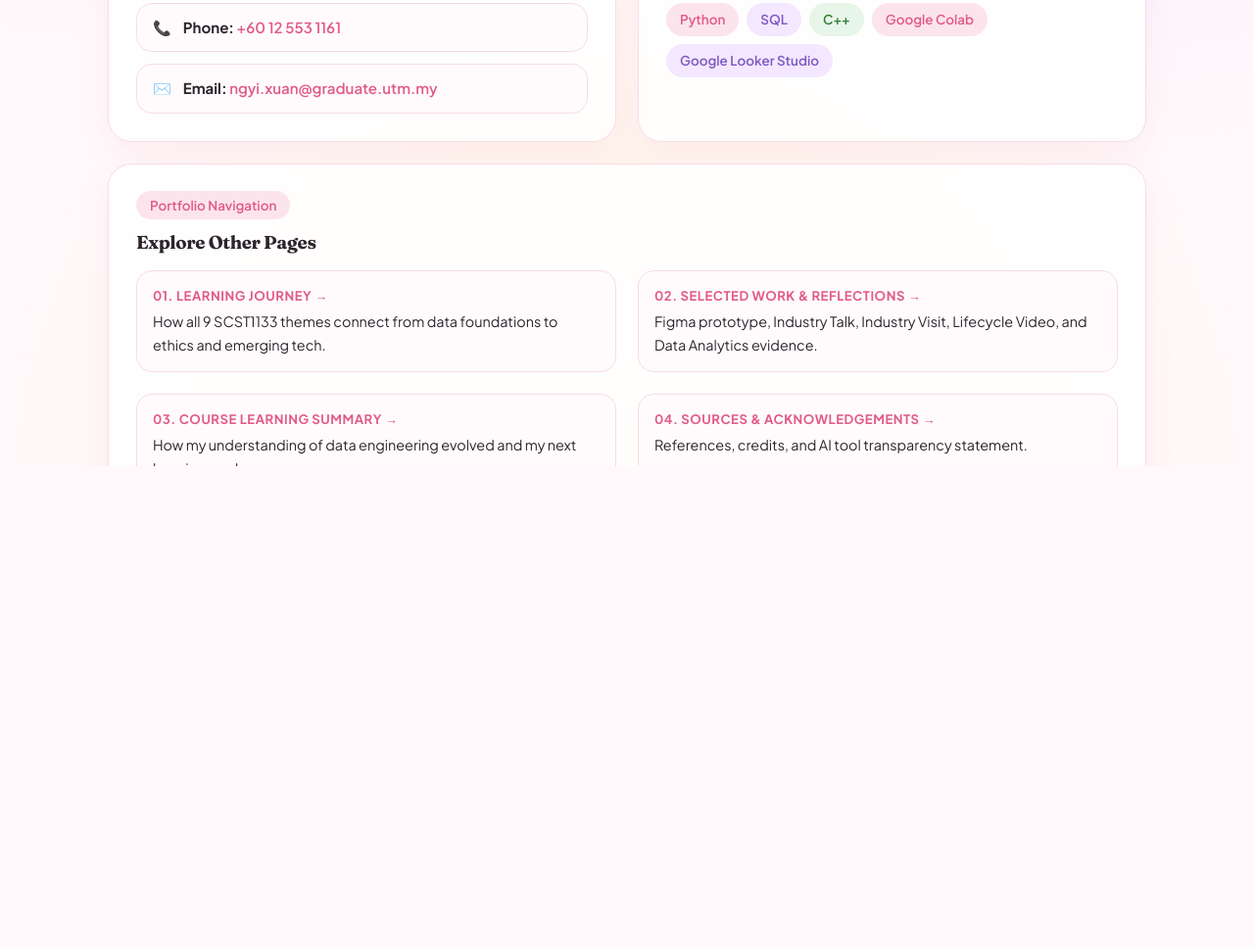
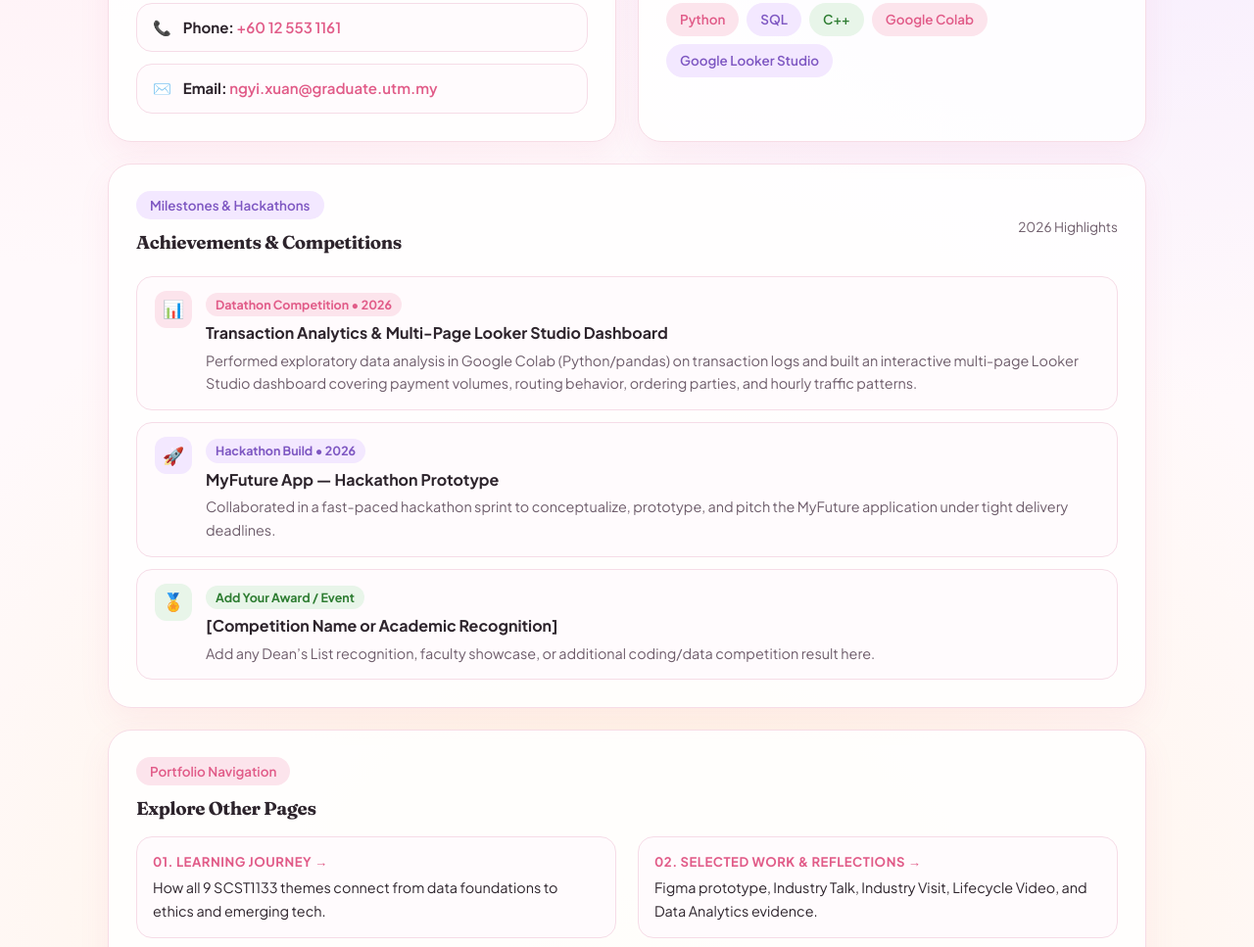
Before and after one commit to yixuanng26/yixuanng26.github.io, a plain HTML site: page index.html in a window 1280 px wide. Shown: the part 795-1762 px from the top of the page at 98% size. Before the commit the page ends 1462 px from the top, so only its background shows below. Drawn offline with Linux system fonts and the light colour scheme.

Commit message:
Update index.html

```diff
--- a/index.html
+++ b/index.html
@@ -116,6 +116,52 @@
         </div>
       </div>
 
+      <!-- Achievements & Competitions Column -->
+      <div class="card span-12">
+        <div style="display: flex; justify-content: space-between; align-items: center; flex-wrap: wrap; gap: 8px;">
+          <div>
+            <span class="tag">Milestones &amp; Hackathons</span>
+            <h3 style="margin: 10px 0 4px;">Achievements &amp; Competitions</h3>
+          </div>
+          <span style="font-size: 0.85rem; color: var(--text-muted);">2026 Highlights</span>
+        </div>
+
+        <ul class="achievement-list">
+          <li class="achievement-item">
+            <div class="achievement-icon">📊</div>
+            <div>
+              <span class="achievement-meta">Datathon Competition • 2026</span>
+              <h4 style="font-size: 1rem; margin-bottom: 3px;">Transaction Analytics &amp; Multi-Page Looker Studio Dashboard</h4>
+              <p style="font-size: 0.9rem; color: var(--text-muted);">
+                Performed exploratory data analysis in Google Colab (Python/pandas) on transaction logs and built an interactive multi-page Looker Studio dashboard covering payment volumes, routing behavior, ordering parties, and hourly traffic patterns.
+              </p>
+            </div>
+          </li>
+
+          <li class="achievement-item">
+            <div class="achievement-icon lavender">🚀</div>
+            <div>
+              <span class="achievement-meta" style="background: var(--lavender-soft); color: var(--lavender-text);">Hackathon Build • 2026</span>
+              <h4 style="font-size: 1rem; margin-bottom: 3px;">MyFuture App — Hackathon Prototype</h4>
+              <p style="font-size: 0.9rem; color: var(--text-muted);">
+                Collaborated in a fast-paced hackathon sprint to conceptualize, prototype, and pitch the MyFuture application under tight delivery deadlines.
+              </p>
+            </div>
+          </li>
+
+          <li class="achievement-item">
+            <div class="achievement-icon sage">🏅</div>
+            <div>
+              <span class="achievement-meta" style="background: var(--sage-soft); color: var(--sage-text);">Add Your Award / Event</span>
+              <h4 style="font-size: 1rem; margin-bottom: 3px;">[Competition Name or Academic Recognition]</h4>
+              <p style="font-size: 0.9rem; color: var(--text-muted);">
+                Add any Dean’s List recognition, faculty showcase, or additional coding/data competition result here.
+              </p>
+            </div>
+          </li>
+        </ul>
+      </div>
+
       <!-- Portfolio Map -->
       <div class="card span-12">
         <span class="tag rose">Portfolio Navigation</span>
```
